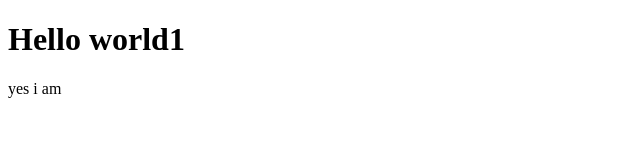
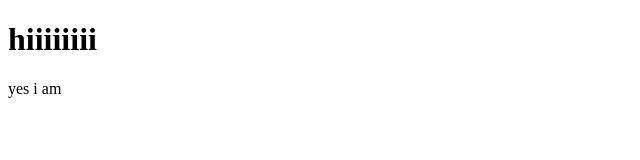
Before and after one commit to Navaneetha1603/example, a plain HTML site: page index.html in a window 1280 px wide. Shown: the whole page, without its empty margins (0-640 px from the left). Drawn offline with Linux system fonts and the light colour scheme.

Commit message:
first commit

```diff
--- a/index.html
+++ b/index.html
@@ -6,7 +6,7 @@
     <title>Document</title>
 </head>
 <body>
-    <h1>Hello world1</h1>
+    <h1>hiiiiiiii</h1>
     yes i am
 </body>
 </html>
```
